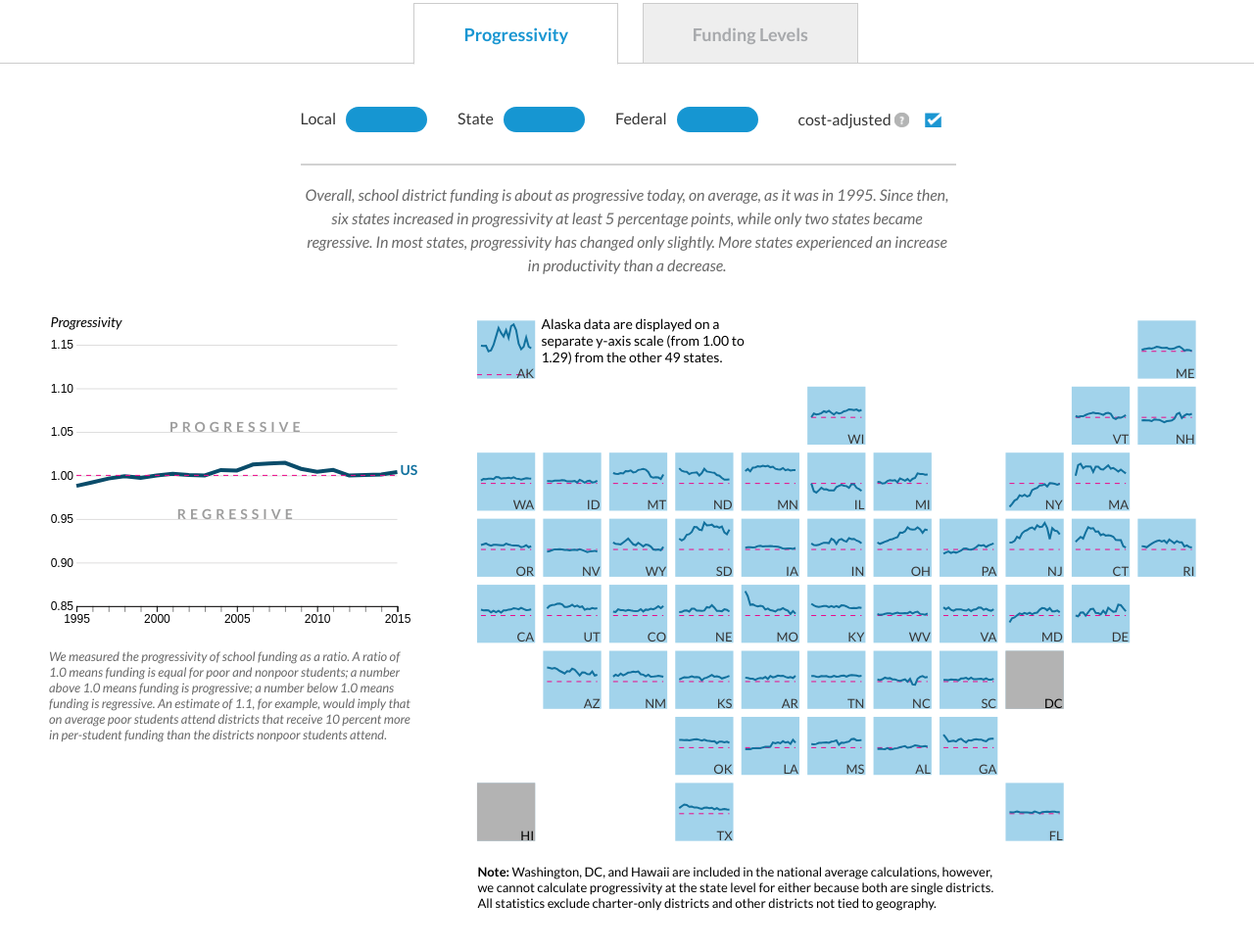
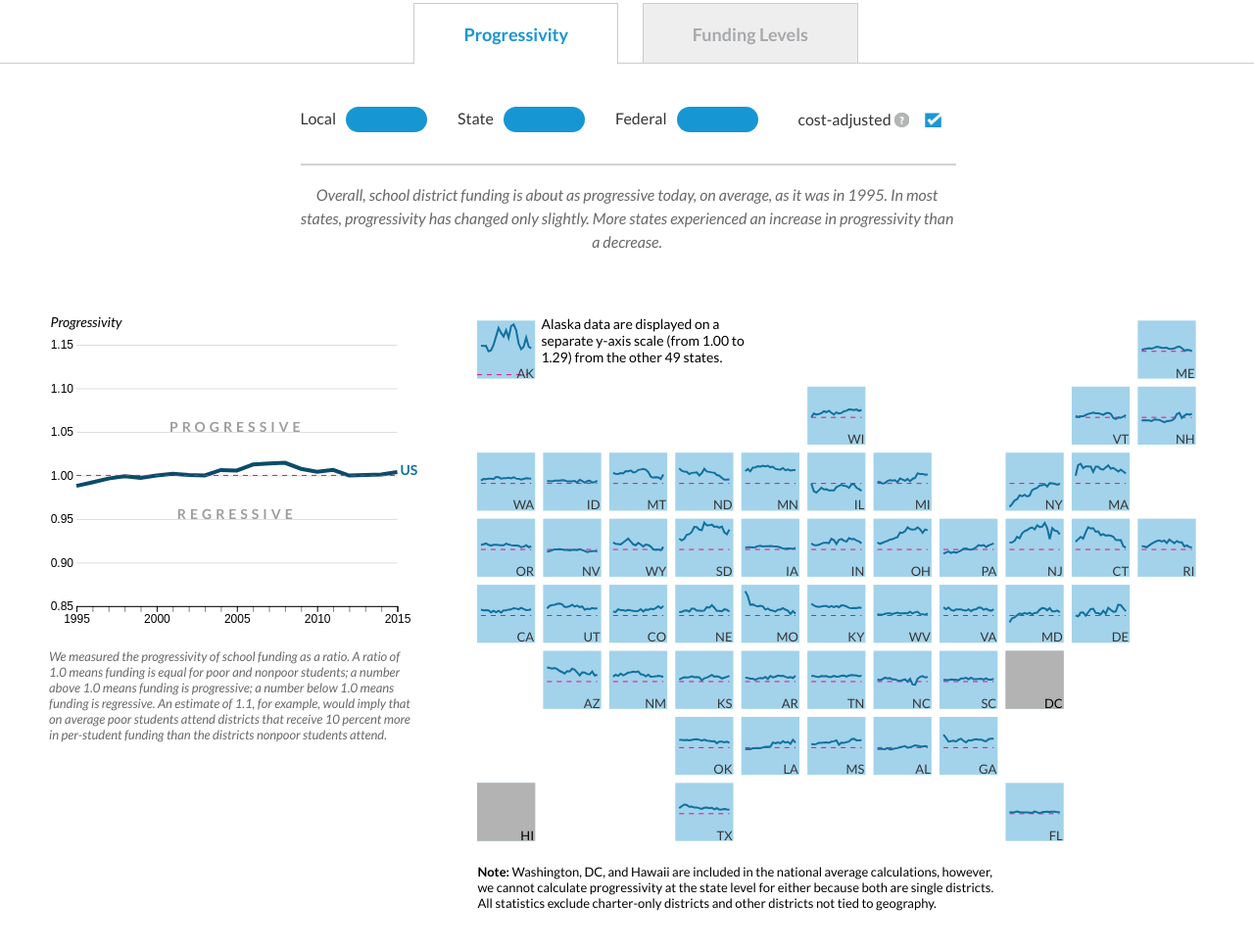
Before and after one commit to UrbanInstitute/education-funding-trends, a plain HTML site: page index.html in a window 1280 px wide. Shown: the part 1075-2044 px from the top of the page at 98% size. Drawn offline with nearby package versions, Linux system fonts and the light colour scheme.

Commit message:
changed toggle text

```diff
--- a/index.html
+++ b/index.html
@@ -169,7 +169,7 @@
         </div>
           <hr class="after-toggle" />
           <div class="switch-main-text">
-            Overall, school district funding is about as progressive today, on average, as it was in 1995. Since then, six states increased in progressivity at least 5 percentage points, while only two states became regressive. In most states, progressivity has changed only slightly. More states experienced an increase in productivity than a decrease.
+            Overall, school district funding is about as progressive today, on average, as it was in 1995. In most states, progressivity has changed only slightly. More states experienced an increase in progressivity than a decrease.
           </div>
       </div>
     </div>
```
Also changed, not shown: data/toggle_text.csv (+1 -1 lines).
